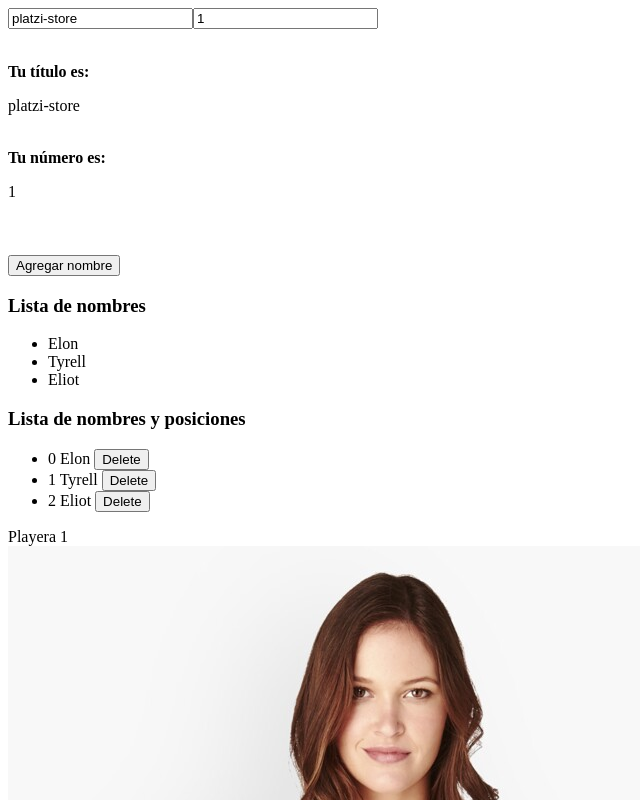
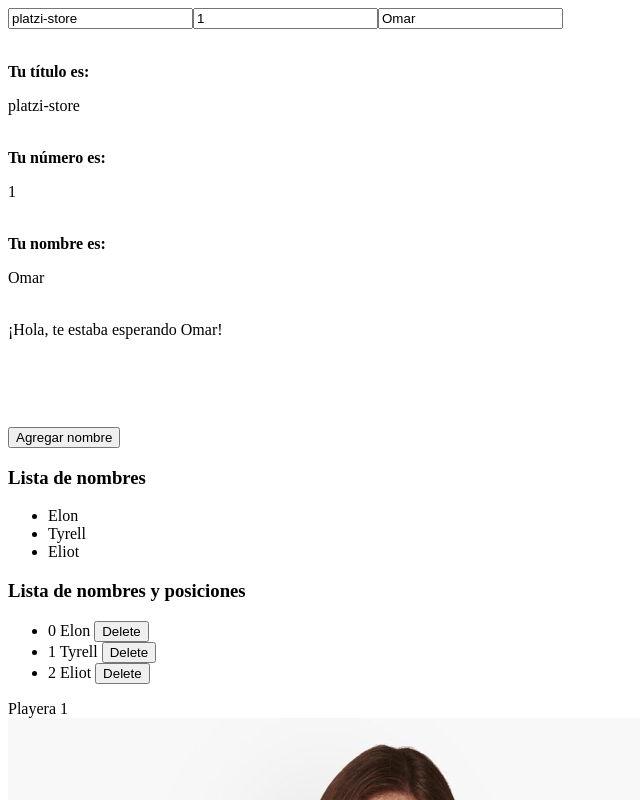
Before and after one commit to omedranosarabia/platzi-store, an Angular app: page / in a window 1280 px wide. Shown: the top 800 px of the page, without its empty margins (0-640 px from the left). Built offline with nearby package versions, Linux system fonts and the light colour scheme.

Commit message:
Uso de ngSwitch

```diff
--- a/src/app/app.component.html
+++ b/src/app/app.component.html
@@ -1,6 +1,8 @@
 <input type="text" [(ngModel)]="title">
 
 <input type="text" [(ngModel)]="number">
+
+<input type="text" [(ngModel)]="nombre">
 
 <!--Impresión de la variable 'title' en pantalla-->
 <br>
@@ -10,6 +12,9 @@
 <br>
 <br>
 <p><b>Tu número es: </b></p>{{ number }}
+<br>
+<br>
+<p><b>Tu nombre es: </b></p>{{ nombre }}
 
 <!--ngIf-->
 <br>
@@ -22,6 +27,17 @@
   <b>Uso de ngIf y operadores lógicos</b>
 </div>
 
+
+<div [ngSwitch]="nombre">
+  <p *ngSwitchCase="'Omar'">¡Hola, te estaba esperando Omar!</p>
+  <p *ngSwitchCase="'Elon'">¡Hola, qué gusto de verte Elon!</p>
+  <p *ngSwitchCase="'Tyrell'">¡Hola, ha pasado tiempo Tyrell!</p>
+  <p *ngSwitchCase="'Eliot'">¡Hola, que alegría que estés aquí Eliot!</p>
+  <p *ngSwitchDefault>Hola, nos da gusto verte :)</p>
+</div>
+
+<br>
+<br>
 
 <!--ngForOf-->
 <!--Se define un botón que agrega elementos a la lista de nombres con
--- a/src/app/app.component.ts
+++ b/src/app/app.component.ts
@@ -11,6 +11,7 @@ import { Product } from './product.model';
 export class AppComponent {
   title = 'platzi-store';
   number = '1';
+  nombre = 'Omar';
 
   // Array de datos utilizado para el ejemplo de ngFor
   items = ['Elon', 'Tyrell', 'Eliot'];
```
